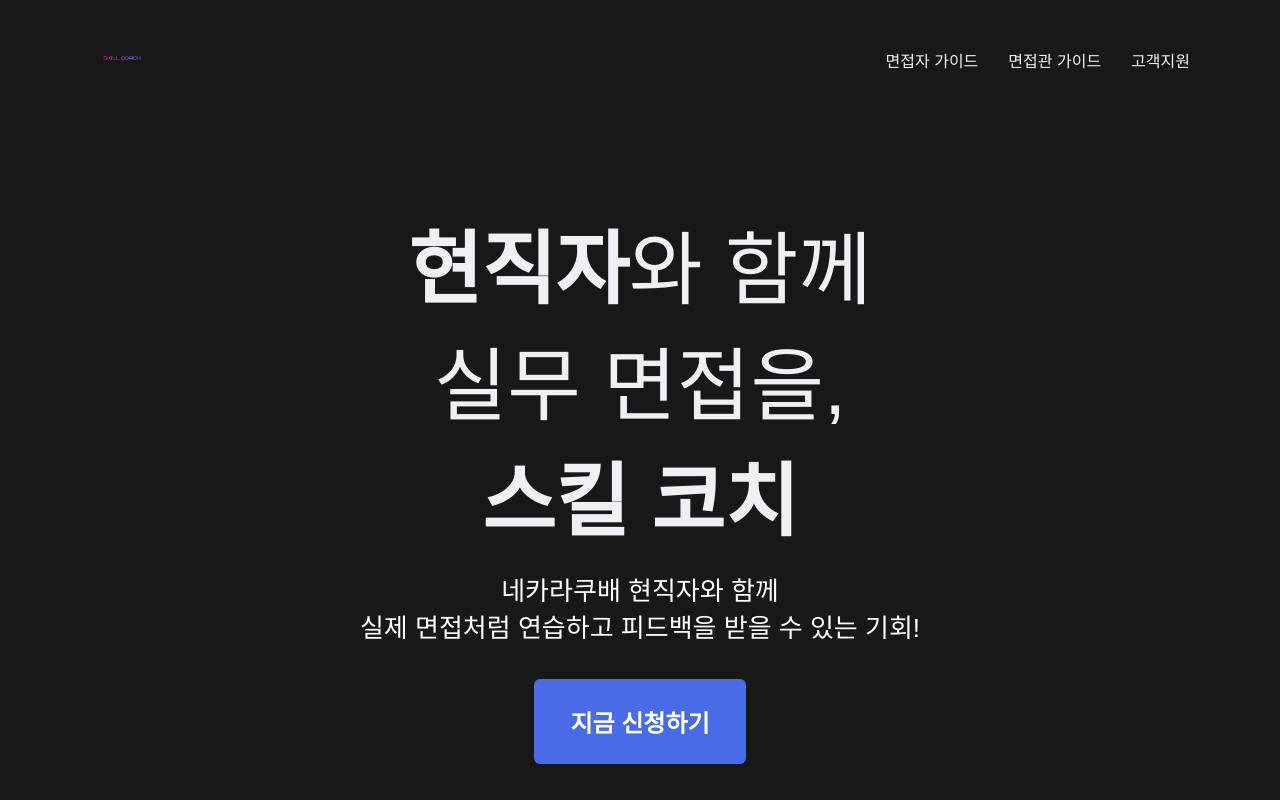
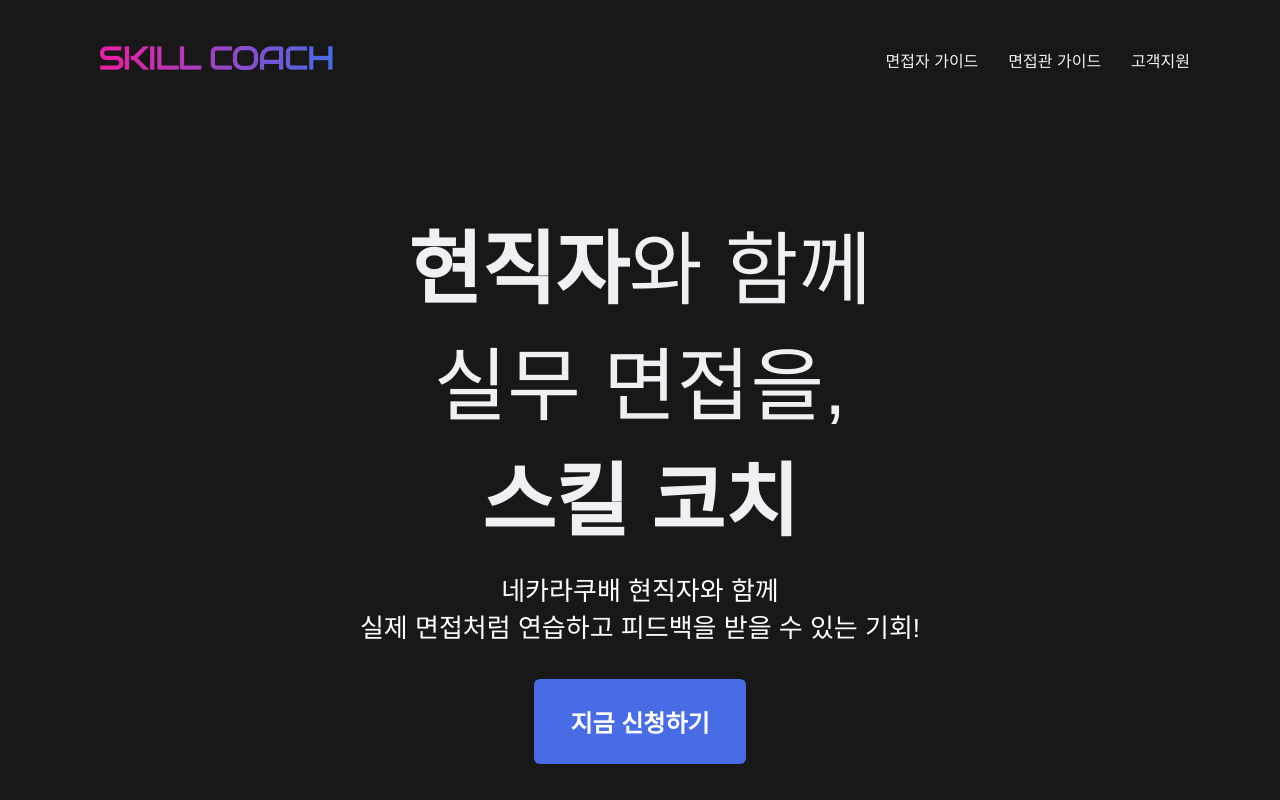
Before and after one commit to ro0opf/skill-coach, a React (Create React App) app: page / in a window 1280 px wide. Shown: the top 800 px of the page. Built offline with nearby package versions, Linux system fonts and the light colour scheme; no server answers.

Commit message:
img 버그 수정

```diff
--- a/src/pages/form/Company.module.scss
+++ b/src/pages/form/Company.module.scss
@@ -36,7 +36,7 @@
   color: #fff;
 }
 
-img {
+.companyLogo {
   width: 40px;
   margin: 12px;
 }
--- a/src/pages/form/Company.tsx
+++ b/src/pages/form/Company.tsx
@@ -73,7 +73,7 @@
                         return (
                             <label onClick={() => onCompanyClick(company)}>
                                 <div className={`${styles.iconBox} ${checked ? styles.iconBoxChecked : ""}`}>
-                                    <img src={company.src} alt="icon" />
+                                    <img src={company.src} alt="icon" className={styles.companyLogo} />
                                     <span>{company.name}</span>
 
                                 </div>
```
